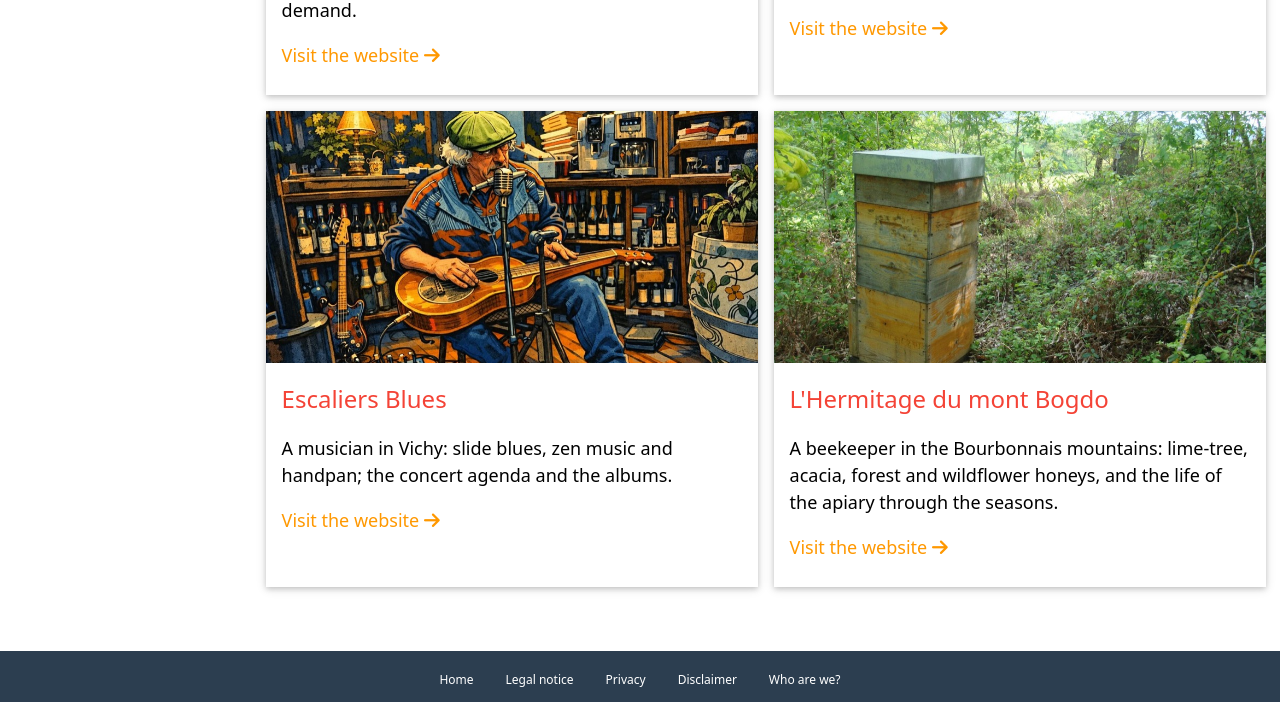
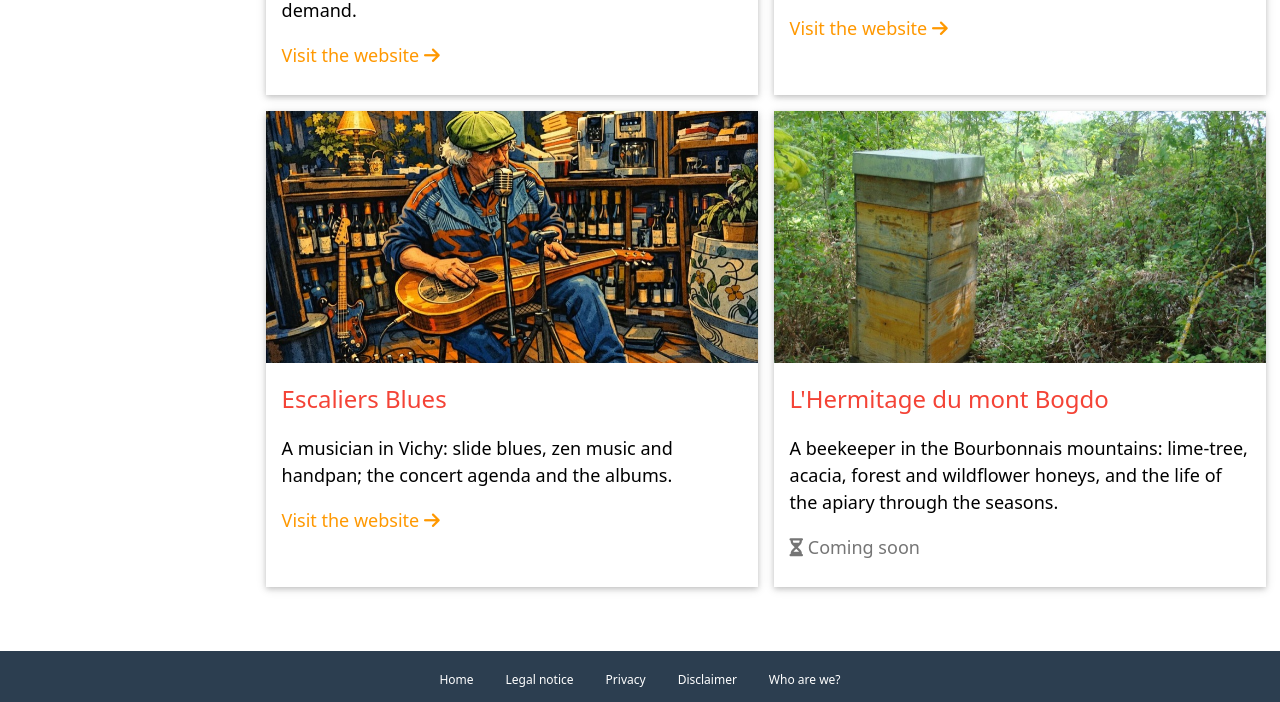
Before and after one commit to hephaistox/landing, a website: page resources/public/en/articles/realisations.html in a window 1280 px wide. Shown: the part 1493-2195 px from the top of the page. Drawn offline with Linux system fonts and the light colour scheme.

Commit message:
Désactive le lien vers Mont Bogdo, pas encore en ligne
Co-Authored-By: Claude Opus 5.5 <noreply@anthropic.com>

```diff
--- a/resources/public/en/articles/realisations.html
+++ b/resources/public/en/articles/realisations.html
@@ -126,14 +126,14 @@
                 </a>
               </div>
               <div class="w3-half w3-margin-bottom">
-                <a class="w3-card w3-hover-shadow w3-white w3-text-black" data-link-name="mont-bogdo" href="https://mont-bogdo.anthony-hephaistox.workers.dev/" style="display:block;height:100%;text-decoration:none;" rel="noopener" target="_blank">
+                <div class="w3-card w3-white w3-text-black" style="height:100%;">
                   <img alt="Mont Bogdo" class="w3-image" src="../../images/realisations/mont-bogdo.jpg" style="display:block;width:100%;height:14em;object-fit:cover;background:#f4f4f4;">
                   <div class="w3-padding">
                     <h3 class="w3-text-red">L'Hermitage du mont Bogdo</h3>
                     <p>A beekeeper in the Bourbonnais mountains: lime-tree, acacia, forest and wildflower honeys, and the life of the apiary through the seasons.</p>
-                    <p class="w3-text-orange">Visit the website <i class="fa fas fa-arrow-right"></i></p>
+                    <p class="w3-text-grey"><i class="fa fas fa-hourglass-half"></i> Coming soon</p>
                   </div>
-                </a>
+                </div>
               </div>
             </div>
 
```
Also changed, not shown: resources/public/fr/articles/realisations.html (+3 -3 lines).
